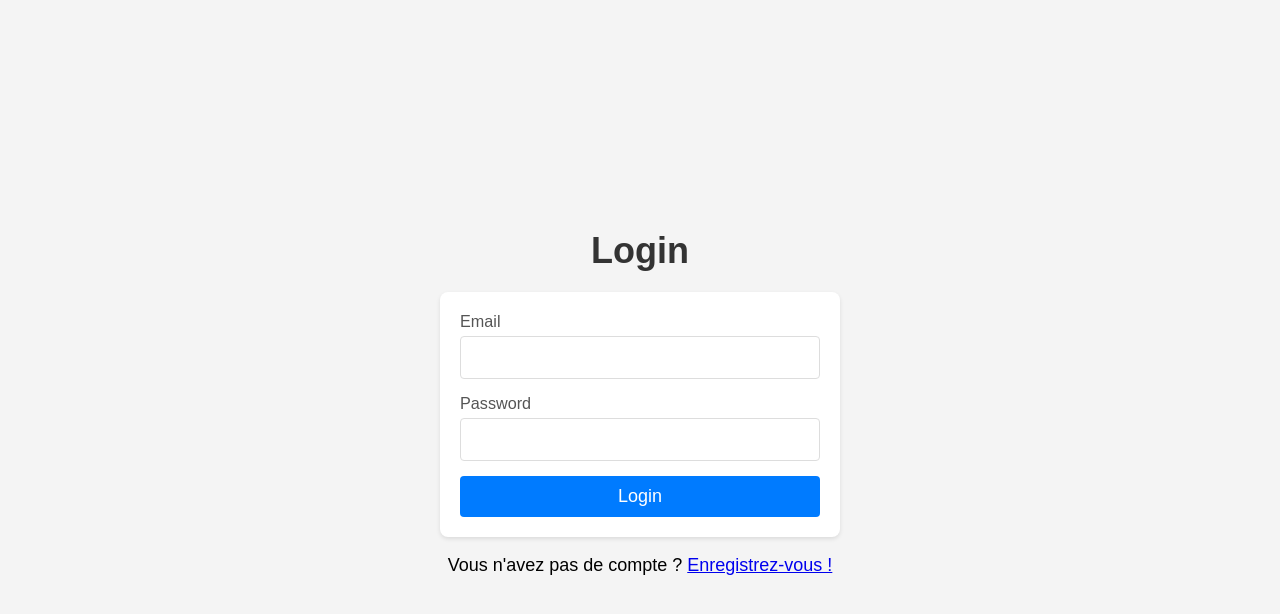
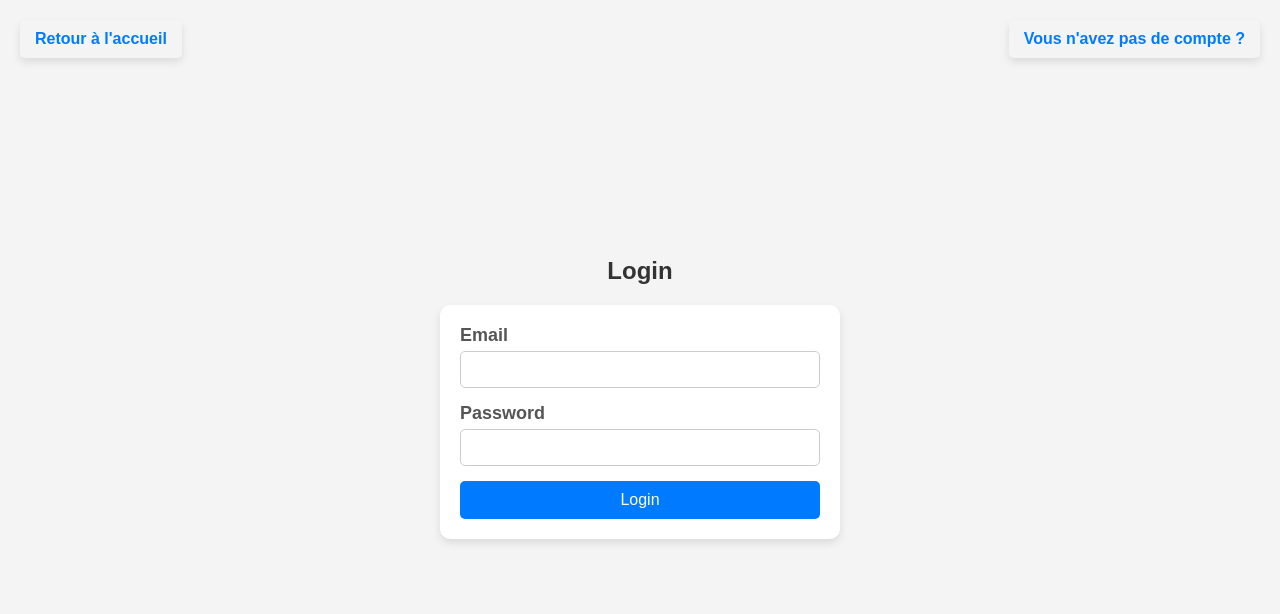
Before and after one commit to CorentinCoulet/TattooWorld, a React (Vite) app in the folder frontend/: page /login in a window 1280 px wide. Shown: the top 614 px of the page. Built offline with nearby package versions, Linux system fonts and the light colour scheme.

Commit message:
reprise de l'affichage de la colorbox

```diff
--- a/frontend/src/App.tsx
+++ b/frontend/src/App.tsx
@@ -16,6 +16,7 @@ const App: React.FC = () => {
         <Route path='/' element={<Home />} />
         <Route path='/login' element={<Login />} />
         <Route path='/register' element={<Register />} />
+        <Route path='/logout' element={<Register />} />
         <Route path='/details' element={<Details />} />
         <Route path='/user' element={<UserAccount />} />
         <Route path='/artist' element={<ArtistAccount />} />
--- a/frontend/src/components/BurgerMenu.tsx
+++ b/frontend/src/components/BurgerMenu.tsx
@@ -1,5 +1,6 @@
 import React from 'react';
 import '../styles/BurgerMenu.scss';
+import { Link } from 'react-router-dom';
 
 interface BurgerMenuProps {
     isLogged: boolean;
@@ -9,13 +10,17 @@ const BurgerMenu: React.FC<BurgerMenuProps> = ({isLogged}) => {
 
     return (
         <ul className='burgerMenuOpen'>
-           <li>Profil</li>
-           <li>Rendez-vous</li>
+           {isLogged ? <li>Profil</li> : ''}
+           {isLogged ? <li>Rendez-vous</li> : ''}
            <li>Forum</li>
            <li>Actualités</li>
-           <li>Support</li>
-           <li>Options</li>
-           {isLogged ? <li>Déconnexion</li> : <li>Connexion</li>}
+           {isLogged ? <li>Support</li> : ''}
+           {isLogged ? <li>Options</li> : ''}
+           {isLogged ?
+            <Link to="logout"><li>Déconnexion</li></Link>
+            :
+            <Link to="login"><li>Connexion</li></Link>
+           }
         </ul>
     );
 
--- a/frontend/src/pages/login.tsx
+++ b/frontend/src/pages/login.tsx
@@ -14,6 +14,10 @@ const Login: React.FC = () => {
 
     return (
         <div className="login-container">
+            <div className="navigation-buttons">
+                <Link to="/" className="nav-button">Retour à l'accueil</Link>
+                <Link to="/register" className="nav-button">Vous n'avez pas de compte ?</Link>
+            </div>
             <h1>Login</h1>
             <form onSubmit={handleSubmit} className="login-form">
                 <div className="form-group">
@@ -38,9 +42,6 @@ const Login: React.FC = () => {
                 </div>
                 <button type="submit" className="submit-button">Login</button>
             </form>
-            <div className="additional-links">
-                <p>Vous n'avez pas de compte ? <Link to="/register" className="register-link">Enregistrez-vous !</Link></p>
-            </div>
         </div>
     );
 };
--- a/frontend/src/pages/register.tsx
+++ b/frontend/src/pages/register.tsx
@@ -13,7 +13,7 @@ const Register: React.FC = () => {
         <div className="register-container">
             <div className="navigation-buttons">
                 <Link to="/" className="nav-button">
-                    Retour
+                    Retour à l'accueil
                 </Link>
                 <Link to="/login" className="nav-button">
                    Déjà un compte ?
--- a/frontend/src/styles/BurgerMenu.scss
+++ b/frontend/src/styles/BurgerMenu.scss
@@ -42,11 +42,6 @@
         border-bottom: 1px solid #e0e0e0;
         transition: background-color 0.3s, color 0.3s;
 
-        &:first-child {
-            border-top: 1px solid #e0e0e0;
-            margin-top: 20px;
-        }
-
         &:hover {
             background-color: #f0f0f0;
             color: #333;
--- a/frontend/src/styles/Login.scss
+++ b/frontend/src/styles/Login.scss
@@ -3,51 +3,91 @@
     flex-direction: column;
     align-items: center;
     justify-content: center;
-    height: 100vh;
+    min-height: 100vh;
     background-color: #f4f4f4;
     padding: 20px;
+    box-sizing: border-box;
+    overflow: hidden;
+
+    .navigation-buttons {
+        width: 100%;
+        display: flex;
+        justify-content: space-between;
+        text-align: center;
+        position: fixed;
+        top: 20px;
+        left: 0;
+        padding: 0 20px;
+        background-color: #f4f4f4;
+        z-index: 10;
+
+        .nav-button {
+            color: #007bff;
+            text-decoration: none;
+            font-size: 16px;
+            font-weight: bold;
+            background: none;
+            border: none;
+            cursor: pointer;
+            transition: color 0.3s, transform 0.3s;
+            border-radius: 5px;
+            padding: 10px 15px;
+            margin-right: 15px;
+            box-shadow: 0 4px 8px rgba(0, 0, 0, 0.1);
+
+            &:hover {
+                color: #0056b3;
+                transform: translateY(-2px);
+            }
+
+            &:last-child {
+                margin-right: 0;
+            }
+        }
+    }
 
     h1 {
-        font-size: 2rem;
+        margin-bottom: 20px;
+        font-size: 24px;
         color: #333;
-        margin-bottom: 20px;
     }
 
     .login-form {
-        background: #fff;
-        border-radius: 8px;
-        box-shadow: 0 2px 4px rgba(0, 0, 0, 0.1);
-        padding: 20px;
         width: 100%;
         max-width: 400px;
+        background-color: #fff;
+        padding: 20px;
+        border-radius: 10px;
+        box-shadow: 0 4px 8px rgba(0, 0, 0, 0.1);
+        margin-bottom: 20px;
 
         .form-group {
             margin-bottom: 15px;
 
             label {
                 display: block;
-                font-size: 0.9rem;
+                margin-bottom: 5px;
+                font-weight: bold;
                 color: #555;
-                margin-bottom: 5px;
             }
 
             input {
                 width: 100%;
                 padding: 10px;
-                border: 1px solid #ddd;
-                border-radius: 4px;
-                font-size: 1rem;
+                border: 1px solid #ccc;
+                border-radius: 5px;
+                box-sizing: border-box;
             }
         }
 
         .submit-button {
             width: 100%;
             padding: 10px;
+            border: none;
+            border-radius: 5px;
             background-color: #007bff;
             color: #fff;
-            border: none;
-            border-radius: 4px;
-            font-size: 1rem;
+            font-size: 16px;
             cursor: pointer;
             transition: background-color 0.3s;
 
--- a/frontend/src/styles/Register.scss
+++ b/frontend/src/styles/Register.scss
@@ -1,5 +1,3 @@
-// src/styles/Register.scss
-
 .register-container {
     display: flex;
     flex-direction: column;
```
